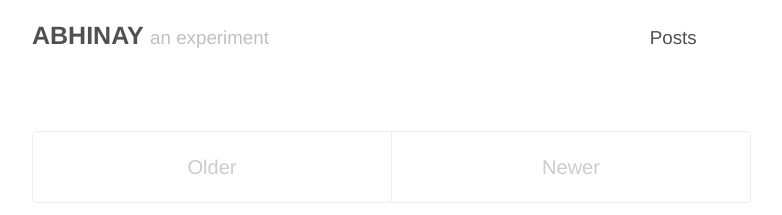
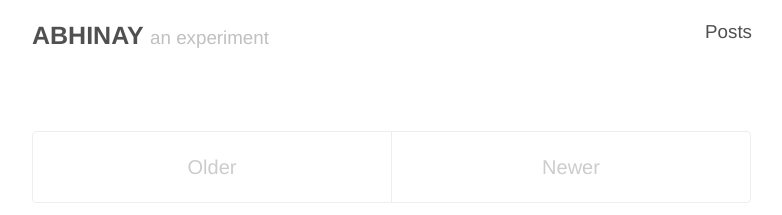
Before and after one commit to abhinaykr/abhinaykr.github.io, a Jekyll site: the page built from index.html, in a window 1280 px wide. Shown: the top 215 px of the page, without its empty margins (248-1030 px from the left). Built offline with Jekyll 4.4.1, drawn with Linux system fonts in a browser that asks for light colours; Markdown is read by kramdown in place of the engine named in the settings; the list of posts is cut into pages by our own code.

Commit message:
position link using float

```diff
--- a/public/css/poole.css
+++ b/public/css/poole.css
@@ -318,7 +318,7 @@ tbody tr:nth-child(odd) th {
 }
 .masthead-title small a{
   color: #505050;
-  padding-left: 18rem;
+  float: right;
 }
 
 /*
```
